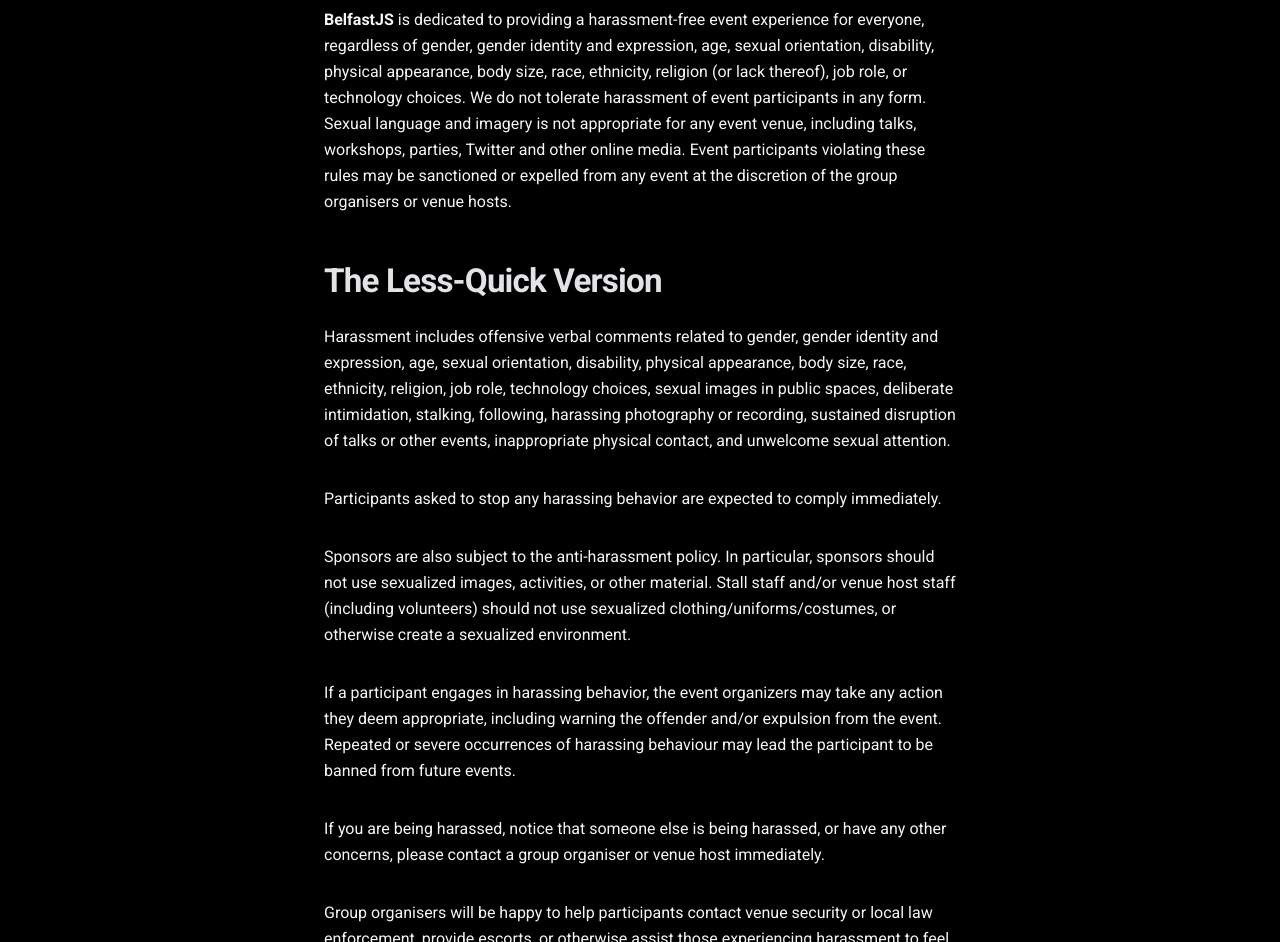
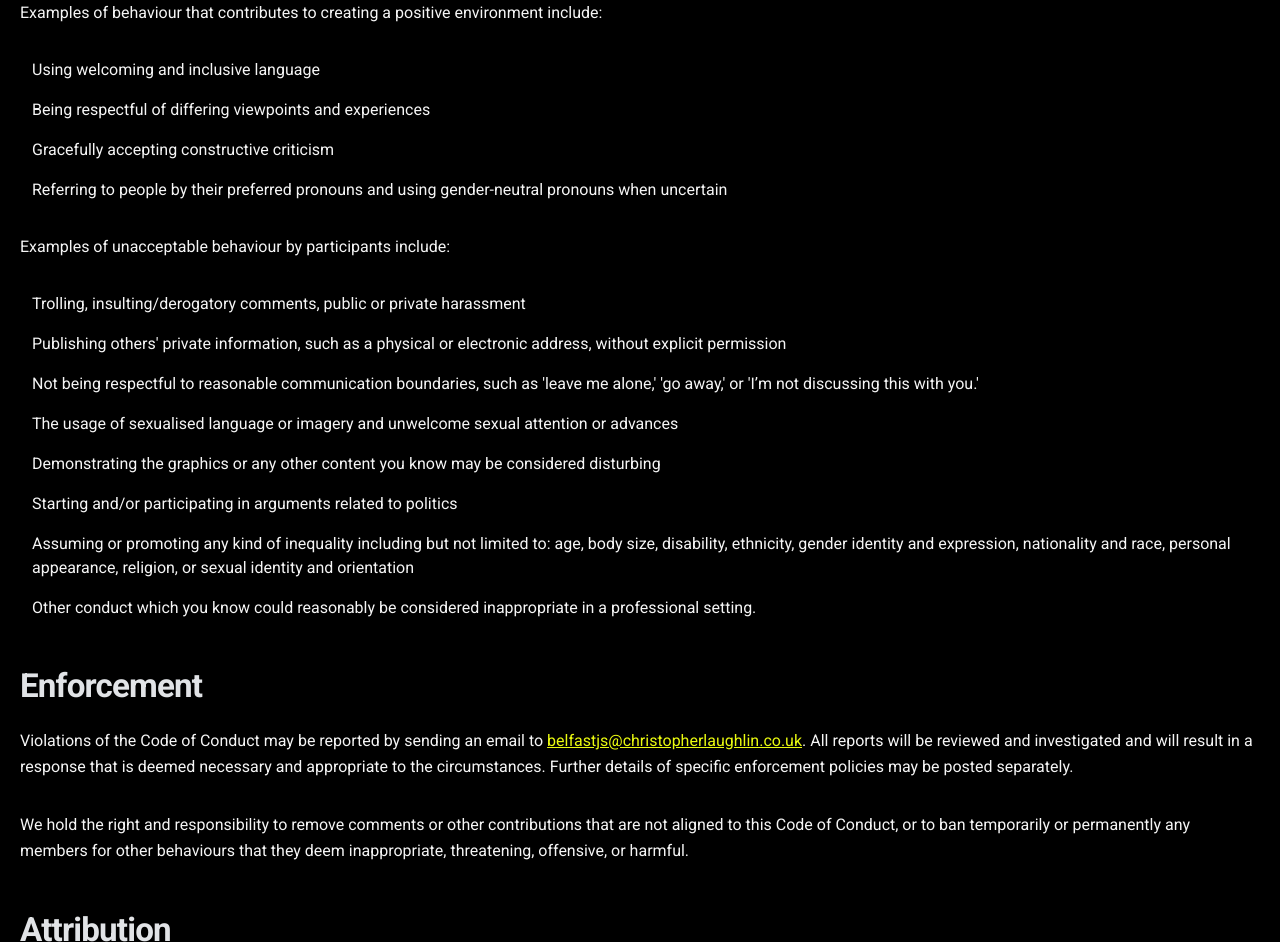
Before and after one commit to chrislaughlin/belfastjs, a Gatsby site: page /coc in a window 1280 px wide. Shown: the part 586-1528 px from the top of the page. Built offline with nearby package versions, Linux system fonts and the light colour scheme; Gatsby itself is replaced by a stand-in of ours.

Commit message:
adding talk submit and updated CoC

```diff
--- a/src/components/menu/menu.js
+++ b/src/components/menu/menu.js
@@ -52,11 +52,17 @@
         <a href="https://twitter.com/belfastjs">
           Twitter
         </a>
-        <a href="/speaker-guide">
+        <a href="https://forms.gle/rHNYD9JrXnTDztaH8">
+          Submit a Talk
+        </a>
+        {/* <a href="/speaker-guide">
           Speaker Guide
-        </a>
+        </a>*/}
         <a href="/coc">
           Code of Conduct
+        </a>
+        <a href="mailto:belfastjs@christopherlaughlin.co.uk">
+          contact
         </a>
       </StyledMenu>
     )
--- a/src/pages/coc.js
+++ b/src/pages/coc.js
@@ -12,22 +12,90 @@
     <>
       <Layout location={location} title={siteTitle}>
         <Seo title="Belfast JS" />
-                <h1 id="belfastjs-code-of-conduct">BelfastJS Code of Conduct</h1>
-                <p><em>Last updated: May 2018</em></p>
-                <p><a href="https://meetup.com/Belfast-JS">BelfastJS</a> is a JavaScript and web development meetup based in Belfast, which attracts a large contingent of attendees and speakers from across demographics and disciplines.</p>
-                <p>All organisers, speakers, sponsors, volunteers and attendees at any BelfastJS event are required to agree with the following code of conduct. Organizers will enforce this code throughout the events.</p>
-                <h2 id="the-quick-version">The Quick Version</h2>
-                <p><strong>BelfastJS</strong> is dedicated to providing a harassment-free event experience for everyone, regardless of gender, gender identity and expression, age, sexual orientation, disability, physical appearance, body size, race, ethnicity, religion (or lack thereof), job role, or technology choices. We do not tolerate harassment of event participants in any form. Sexual language and imagery is not appropriate for any event venue, including talks, workshops, parties, Twitter and other online media. Event participants violating these rules may be sanctioned or expelled from any event at the discretion of the group organisers or venue hosts.</p>
-                <h2 id="the-less-quick-version">The Less-Quick Version</h2>
-                <p>Harassment includes offensive verbal comments related to gender, gender identity and expression, age, sexual orientation, disability, physical appearance, body size, race, ethnicity, religion, job role, technology choices, sexual images in public spaces, deliberate intimidation, stalking, following, harassing photography or recording, sustained disruption of talks or other events, inappropriate physical contact, and unwelcome sexual attention.</p>
-                <p>Participants asked to stop any harassing behavior are expected to comply immediately.</p>
-                <p>Sponsors are also subject to the anti-harassment policy. In particular, sponsors should not use sexualized images, activities, or other material. Stall staff and/or venue host staff (including volunteers) should not use sexualized clothing/uniforms/costumes, or otherwise create a sexualized environment.</p>
-                <p>If a participant engages in harassing behavior, the event organizers may take any action they deem appropriate, including warning the offender and/or expulsion from the event. Repeated or severe occurrences of harassing behaviour may lead the participant to be banned from future events.</p>
-                <p>If you are being harassed, notice that someone else is being harassed, or have any other concerns, please contact a group organiser or venue host immediately. </p>
-                <p>Group organisers will be happy to help participants contact venue security or local law enforcement, provide escorts, or otherwise assist those experiencing harassment to feel safe for the duration of an event. We value your attendance.</p>
-                <p>We expect participants to follow these rules at all event venues and group-related social events.</p>
-                <hr />
-                <p>If you have questions or concerns about this Code of Conduct, or about BelfastJS in general, please contact the organisers via Twitter at <a href="https://twitter.com/BelfastJS">@belfastjs</a> or on the <a href="https://meetup.com/Belfast-JS">Meetup page</a>.</p>
+        <h1>Code of Conduct</h1>
+        <p>
+          All participants of Belfast JS are expected to
+          abide by our Code of Conduct, both online and during
+          in-person events that are hosted and/or associated
+          with Belfast JS.
+</p>
+
+        <h2>The Pledge</h2>
+
+        <p>
+          In the interest of fostering an open and welcoming
+          environment, we pledge to make participation in our
+          project and our community a harassment-free experience
+          for everyone, regardless of age, body size, disability,
+          ethnicity, gender identity and expression, level of
+          experience, nationality, personal appearance, race,
+          religion, or sexual identity and orientation.
+</p>
+
+        <h2>The Standards</h2>
+
+        <p>
+          Examples of behaviour that contributes to creating a
+          positive environment include:
+</p>
+
+        <ul>
+          <li>Using welcoming and inclusive language</li>
+          <li>Being respectful of differing viewpoints and experiences</li>
+          <li>Gracefully accepting constructive criticism</li>
+          <li>Referring to people by their preferred pronouns and using gender-neutral pronouns when uncertain</li>
+        </ul>
+
+        <p>
+          Examples of unacceptable behaviour by participants include:
+</p><p>
+
+        </p><ul>
+          <li>
+            Trolling, insulting/derogatory comments, public
+            or private harassment
+  </li>
+          <li>
+            Publishing others' private information, such as
+            a physical or electronic address, without explicit
+            permission
+  </li>
+          <li>
+            Not being respectful to reasonable communication
+            boundaries, such as 'leave me alone,' 'go away,'
+            or 'I’m not discussing this with you.'
+  </li>
+          <li>The usage of sexualised language or imagery and unwelcome sexual attention or advances</li>
+          <li>Demonstrating the graphics or any other content you know may be considered disturbing</li>
+          <li>Starting and/or participating in arguments related to politics</li>
+          <li>Assuming or promoting any kind of inequality including but not limited to: age, body size, disability, ethnicity, gender identity and expression, nationality and race, personal appearance, religion, or sexual identity and orientation</li>
+          <li>
+            Other conduct which you know could reasonably be
+            considered inappropriate in a professional setting.
+  </li>
+        </ul>
+
+        <h2>Enforcement</h2>
+        <p>
+          Violations of the Code of Conduct may be reported by
+  sending an email to <a href="mailto:belfastjs@christopherlaughlin.co.uk">belfastjs@christopherlaughlin.co.uk</a>. All reports will be
+  reviewed and investigated and will result in a response
+  that is deemed necessary and appropriate to the
+  circumstances. Further details of specific enforcement
+  policies may be posted separately.
+</p>
+        <p>
+          We hold the right and responsibility to remove comments
+          or other contributions that are not aligned to this
+          Code of Conduct, or to ban temporarily or permanently
+          any members for other behaviours that they deem inappropriate,
+          threatening, offensive, or harmful.
+</p>
+
+        <h2>Attribution</h2>
+        <p>
+          This Code of Conduct is adapted from <a href="https://dev.to/code-of-conduct">dev.to</a>.
+</p>
       </Layout>
     </>
   )
--- a/src/pages/index.js
+++ b/src/pages/index.js
@@ -36,7 +36,7 @@
       Even if you are more java than javascript or more design than dev, we will have something for you. We are passionate about building collaborative relationships and knowledge through peer learning.
       </p>
       <p>
-      Events will take a variety of formats from panel discussions to presentations and more. We will call for speakers either through <a href="https://www.meetup.com/Belfast-JS/" target="_blank">Meetup</a> or via <a href="https://twitter.com/belfastjs" target="_blank">Twitter</a>and encourage everyone to participate!
+      Events will take a variety of formats from panel discussions to presentations and more. We will call for speakers either through <a href="https://www.meetup.com/Belfast-JS/" target="_blank">Meetup</a> or via <a href="https://twitter.com/belfastjs" target="_blank">Twitter</a> and encourage everyone to participate!
       </p>
       {/* <ol style={{ listStyle: `none` }}>
         {posts.map(post => {
--- a/src/style.css
+++ b/src/style.css
@@ -9,7 +9,7 @@
   --maxWidth-md: 28rem;
   --maxWidth-lg: 32rem;
   --maxWidth-xl: 36rem;
-  --maxWidth-2xl: 42rem;
+  --maxWidth-2xl: 80rem;
   --maxWidth-3xl: 48rem;
   --maxWidth-4xl: 56rem;
   --maxWidth-full: "100%";
@@ -175,11 +175,12 @@
   margin-bottom: var(--spacing-8);
   list-style-position: outside;
   list-style-image: none;
+  list-style: none;
 }
 
 ul li,
 ol li {
-  padding-left: var(--spacing-0);
+  padding-left: var(--spacing-3);
   margin-bottom: calc(var(--spacing-8) / 2);
 }
 
```
Lines whose indentation alone changed are shown as unchanged.
